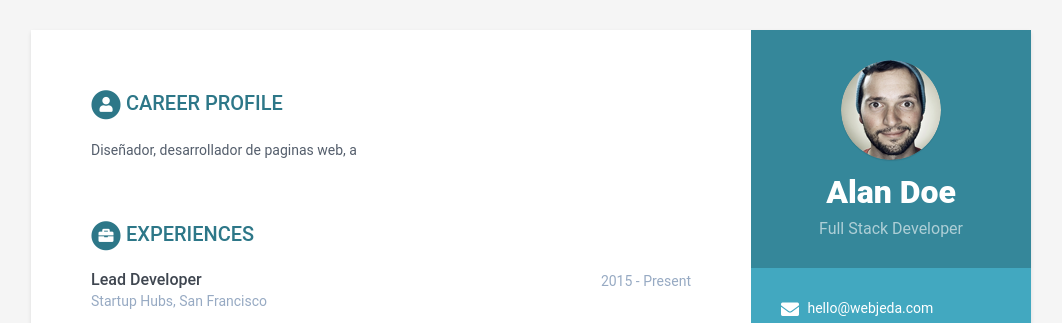
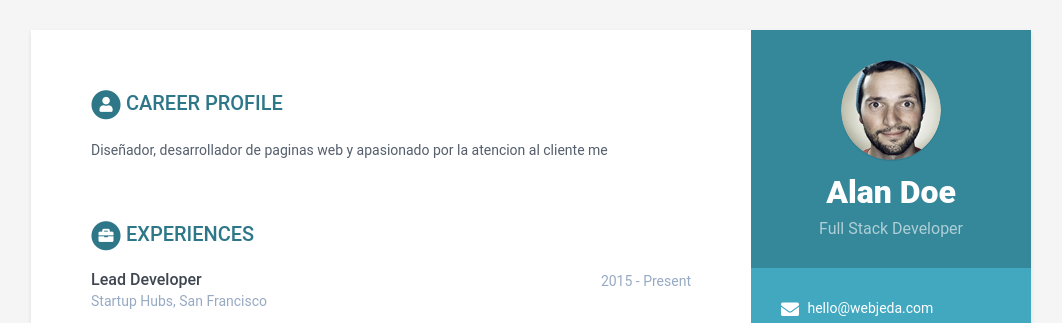
Before and after one commit to KevinC99/good-birch-4e19a, a Jekyll site: the page built from index.html, in a window 1280 px wide. Shown: the top 323 px of the page, without its empty margins (109-1171 px from the left). Built offline with Jekyll 4.4.1, drawn with Linux system fonts in a browser that asks for light colours.

Commit message:
data.yml: updated summary in career-profile

```diff
--- a/_data/data.yml
+++ b/_data/data.yml
@@ -33,7 +33,9 @@ sidebar:
       link: null
 career-profile:
   title: Career Profile
-  summary: 'Diseñador, desarrollador de paginas web, a  '
+  summary: >-
+    Diseñador, desarrollador de paginas web y apasionado por la atencion al
+    cliente me
 education:
   - degree: MSc in Computer Science
     university: University of London
```
